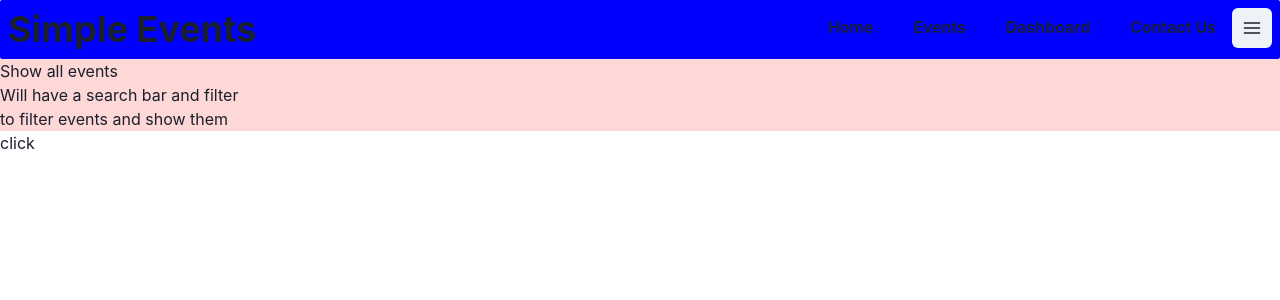
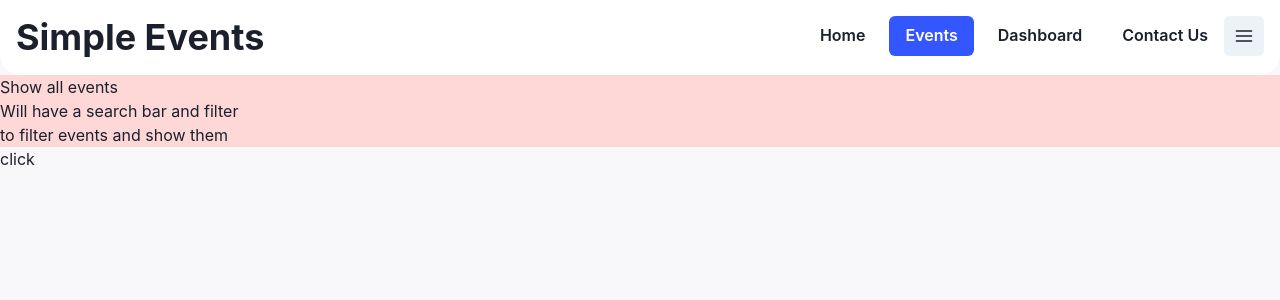
Before and after one commit to andrespty/simpleevents, a React (Create React App) app in the folder frontend/: page /events in a window 1280 px wide. Shown: the top 300 px of the page. Built offline with nearby package versions, Linux system fonts and the light colour scheme; no server answers.

Commit message:
Work on navbar design

```diff
--- a/frontend/src/components/Header/Header.js
+++ b/frontend/src/components/Header/Header.js
@@ -1,5 +1,5 @@
 import React from 'react'
-import { Heading, Flex, Box, Spacer, ButtonGroup, Button, IconButton } from "@chakra-ui/react"
+import { Heading, Flex, Box, Spacer, IconButton } from "@chakra-ui/react"
 import { useHistory } from 'react-router'
 import { HamburgerIcon } from '@chakra-ui/icons'
 import NavBar from './NavBar'
@@ -13,7 +13,7 @@ function Header() {
     }
 
     return (
-        <Flex bg='blue' p={2} borderRadius={2} >
+        <Flex bg='white' p={4} borderBottomRadius={20} >
             <Box>
                 <Heading onClick={() => redirect('')} cursor='pointer'>
                     Simple Events
--- a/frontend/src/components/Header/NavBar.js
+++ b/frontend/src/components/Header/NavBar.js
@@ -1,4 +1,4 @@
-import React, { useEffect } from 'react'
+import React from 'react'
 import { ButtonGroup, Button, Box } from '@chakra-ui/react'
 import { useLocation } from 'react-router'
 
@@ -6,17 +6,22 @@ function NavBar({ redirect }) {
 
     let location = useLocation()
 
-    useEffect(() => {
-        console.log(location.pathname)
-    }, [location])
+    const isActive = (path) => {
+        if (path === location.pathname){
+            return 'navbar'
+        }
+        else{
+            return 'ghost'
+        }
+    }
 
     return (
         <Box>
             <ButtonGroup variant='ghost' spacing={2}>
-                <Button onClick={() => redirect('/')}>Home</Button>
-                <Button onClick={() => redirect('/events')}>Events</Button>
-                <Button onClick={() => redirect('/dashboard')}>Dashboard</Button>
-                <Button onClick={() => redirect('/contact')}>Contact Us</Button>
+                <Button onClick={() => redirect('/')} variant={isActive('/')}>Home</Button>
+                <Button onClick={() => redirect('/events')} variant={isActive('/events')}>Events</Button>
+                <Button onClick={() => redirect('/dashboard')} variant={isActive('/dashboard')}>Dashboard</Button>
+                <Button onClick={() => redirect('/contact')} variant={isActive('/contact')}>Contact Us</Button>
             </ButtonGroup>
         </Box>
     )
--- a/frontend/src/index.css
+++ b/frontend/src/index.css
@@ -5,6 +5,7 @@ body {
     sans-serif;
   -webkit-font-smoothing: antialiased;
   -moz-osx-font-smoothing: grayscale;
+
 }
 
 code {
--- /dev/null
+++ b/frontend/src/theme/Button.js
@@ -0,0 +1,21 @@
+import { darken, whiten } from "@chakra-ui/theme-tools"
+
+export const Button = {
+    baseStyle: {
+
+    },
+    // Styles for the size variations
+    sizes: {},
+    // Styles for the visual style variations
+    variants: {
+        navbar: {
+            bg: 'primary.300',
+            color: 'white',
+            _hover: {
+                bg: darken('primary.300',10)
+            }
+        }
+    },
+    // The default `size` or `variant` values
+    defaultProps: {},
+}
--- a/frontend/src/theme/theme.js
+++ b/frontend/src/theme/theme.js
@@ -1,5 +1,5 @@
 import { extendTheme } from "@chakra-ui/react";
-
+import { Button } from "./Button";
 export const theme = extendTheme({
     colors:{
         primary:{
@@ -27,4 +27,14 @@ export const theme = extendTheme({
           900: '#070928', //secondary
         }
     },
+    styles: {
+      global:{
+        body:{
+          bg:'#F8F8FA'
+        }
+      }
+    },
+    components: {
+      Button,
+    }
 })
```
